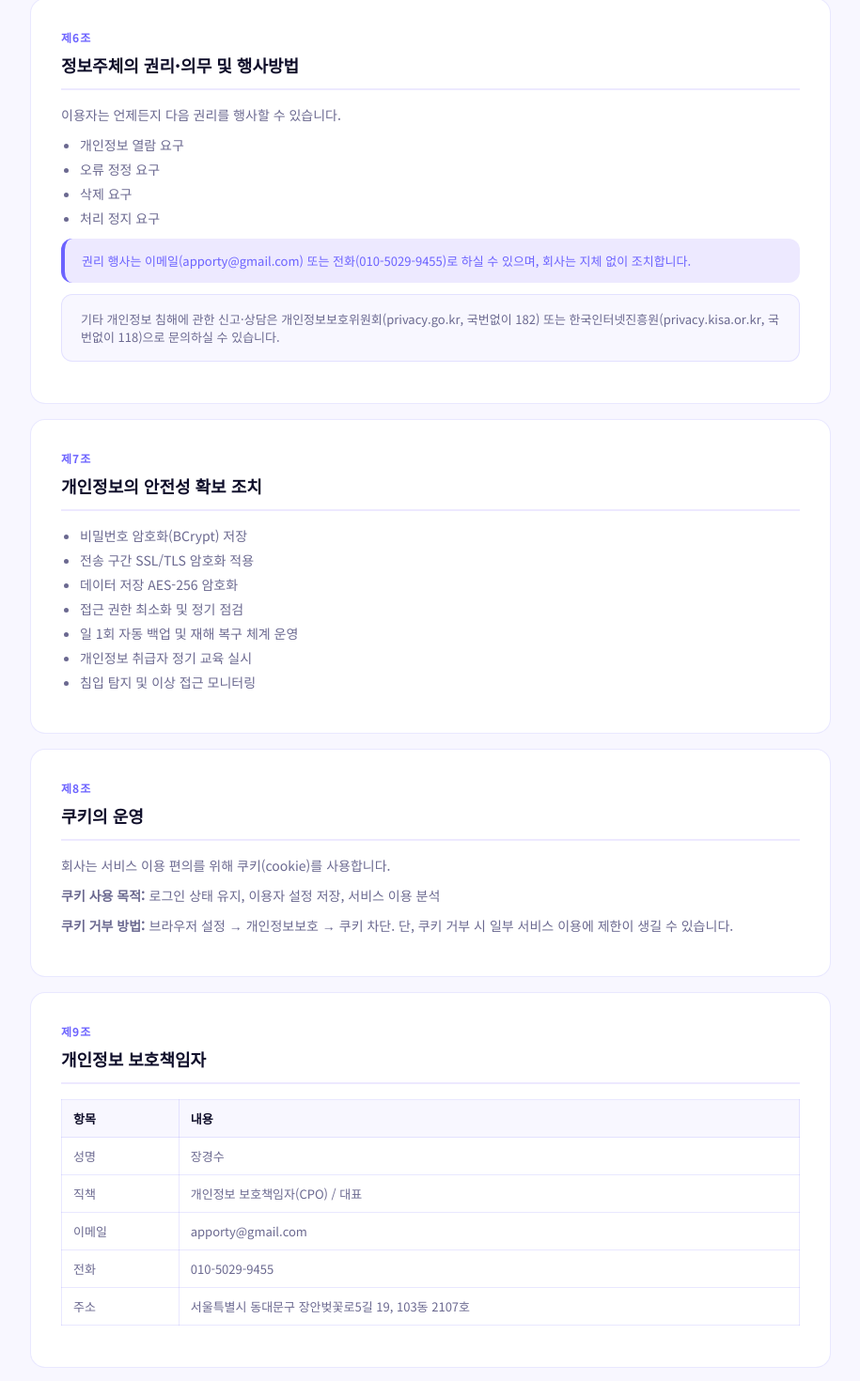
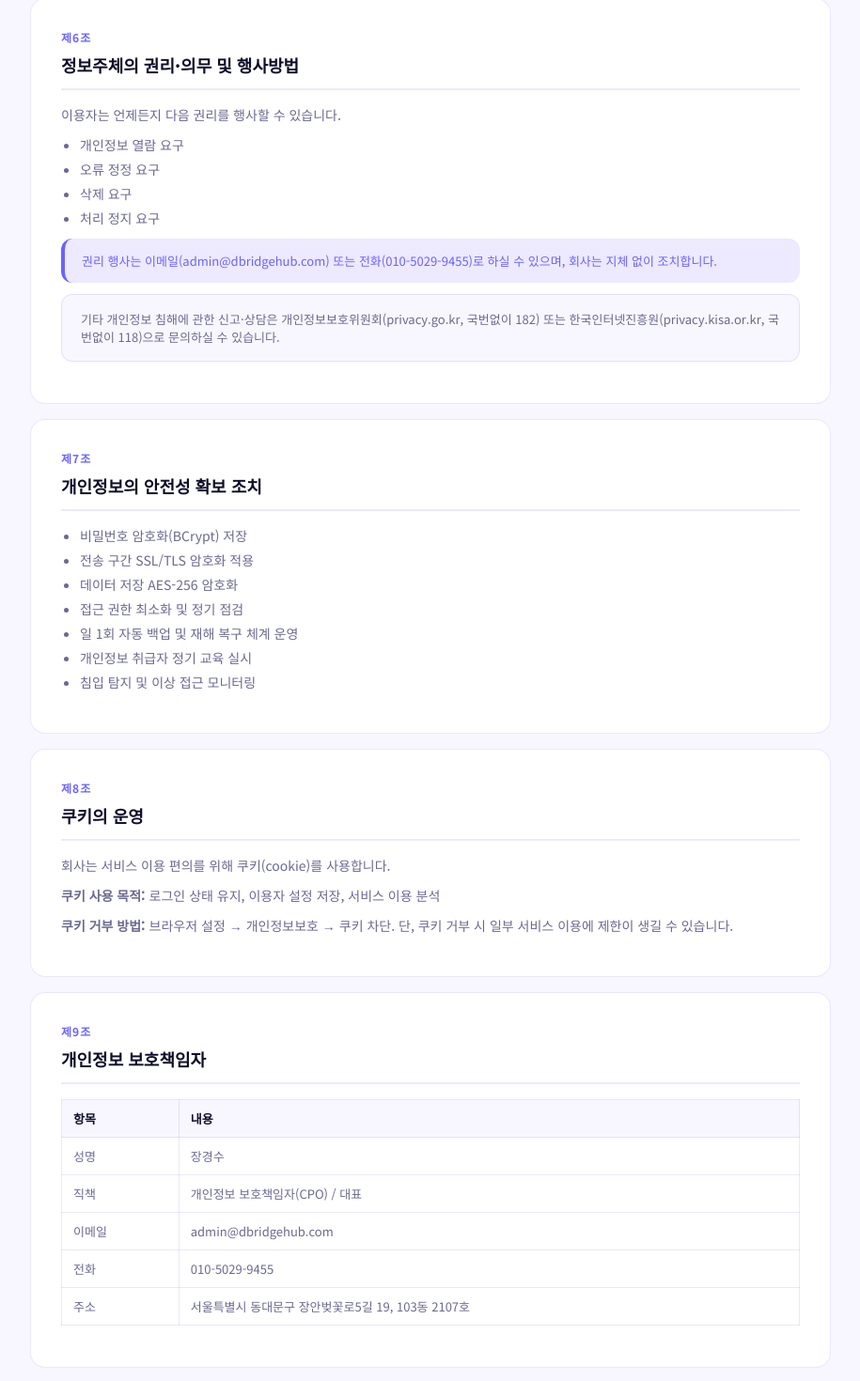
Before and after one commit to hightecbridge/dbridgehub-academy-landing, a React (Vite) app: page /privacy in a window 1280 px wide. Shown: the part 2876-4346 px from the top of the page at 94% size, without its empty margins (182-1097 px from the left). Built offline with nearby package versions, Linux system fonts and the light colour scheme.

Commit message:
first commit

```diff
--- a/src/pages/landing/Sections.tsx
+++ b/src/pages/landing/Sections.tsx
@@ -2,6 +2,7 @@
 import { useEffect, useRef, useState } from 'react'
 import { useModalStore } from '../../store/modalStore'
 import { webApi } from '../../api/client'
+import { PLANS } from '@shared/pricingPlans'
 
 /* ── 스크롤 애니메이션 훅 ── */
 function useFadeUp() {
@@ -139,11 +140,6 @@ export function HowSection() {
 }
 
 /* ══ PRICING ══════════════════════════════════════ */
-const PLANS = [
-  { id: 'starter',  name: '스타터',  desc: '소규모 학원의 첫 디지털 전환.', priceM: 10000, priceY: 8000, items: ['학생 50명까지','반 3개까지','출석·수납 관리','공지사항','학부모 앱 기본'], nope: ['숙제 관리','카카오 알림톡'] },
-  { id: 'standard', name: '스탠다드', desc: '성장하는 중형 학원을 위한 완전한 솔루션.', priceM: 20000, priceY: 16000, popular: true, items: ['학생 100명까지','반 무제한','출석·수납·숙제 관리','카카오 알림톡 연동','학부모 앱 풀 기능','엑셀 내보내기'], nope: [] },
-  { id: 'premium',  name: '프리미엄', desc: '대형 학원 & 프랜차이즈를 위한 엔터프라이즈.', priceM: 50000, priceY: 40000, items: ['학생 무제한','반 무제한','모든 기능 포함','카카오 알림톡 연동','다중 원장 계정','API 연동 지원'], nope: [] },
-]
 
 export function PricingSection() {
   const [mode, setMode] = useState<'m' | 'y'>('m')
@@ -335,7 +331,7 @@ export function ContactSection() {
             <div className="section-label">가입 문의</div>
             <h2 className="section-title">도입 상담이<br/>필요하신가요?</h2>
             <p className="section-desc" style={{ marginBottom: 32 }}>HiAcademy 도입, 요금, 데모 등 원장님께서 남겨 주시는 <strong>가입 문의</strong>만 접수합니다. 빠르게 연락드리겠습니다.</p>
-            {[['📞','전화 상담','010-5029-9455','평일 09:00 – 18:00'],['✉️','이메일','apporty@gmail.com','24시간 이내 답변'],['💬','카카오 채널','@디브릿지허브','실시간 채팅 상담']].map(([icon,label,value,sub]) => (
+            {[['📞','전화 상담','010-5029-9455','평일 09:00 – 18:00'],['✉️','이메일','admin@dbridgehub.com','24시간 이내 답변'],['💬','카카오 채널','@디브릿지허브','실시간 채팅 상담']].map(([icon,label,value,sub]) => (
               <div key={String(label)} style={{ display: 'flex', alignItems: 'flex-start', gap: 14, marginBottom: 20 }}>
                 <div style={{ width: 44, height: 44, borderRadius: 12, background: 'var(--acc3)', display: 'flex', alignItems: 'center', justifyContent: 'center', fontSize: 20, flexShrink: 0 }}>{icon}</div>
                 <div>
--- a/src/pages/legal/Privacy.tsx
+++ b/src/pages/legal/Privacy.tsx
@@ -68,7 +68,7 @@ export default function PrivacyPage() {
       <Sec num="6" title="정보주체의 권리·의무 및 행사방법">
         <P>이용자는 언제든지 다음 권리를 행사할 수 있습니다.</P>
         <Ul items={['개인정보 열람 요구','오류 정정 요구','삭제 요구','처리 정지 요구']} />
-        <Hl>권리 행사는 이메일(apporty@gmail.com) 또는 전화(010-5029-9455)로 하실 수 있으며, 회사는 지체 없이 조치합니다.</Hl>
+        <Hl>권리 행사는 이메일(admin@dbridgehub.com) 또는 전화(010-5029-9455)로 하실 수 있으며, 회사는 지체 없이 조치합니다.</Hl>
         <InfoBox>기타 개인정보 침해에 관한 신고·상담은 개인정보보호위원회(privacy.go.kr, 국번없이 182) 또는 한국인터넷진흥원(privacy.kisa.or.kr, 국번없이 118)으로 문의하실 수 있습니다.</InfoBox>
       </Sec>
 
@@ -88,7 +88,7 @@ export default function PrivacyPage() {
           rows={[
             ['성명','장경수'],
             ['직책','개인정보 보호책임자(CPO) / 대표'],
-            ['이메일','apporty@gmail.com'],
+            ['이메일','admin@dbridgehub.com'],
             ['전화','010-5029-9455'],
             ['주소','서울특별시 동대문구 장안벚꽃로5길 19, 103동 2107호'],
           ]}
--- a/src/pages/legal/Terms.tsx
+++ b/src/pages/legal/Terms.tsx
@@ -43,7 +43,7 @@ export function TermsPage() {
             ['연간 요금제','결제일 31일 이후','잔여 월 기준 환불 (사용 월 제외)'],
           ]}
         />
-        <InfoBox>※ 이용약관 위반으로 인한 강제 해지 시 환불이 제한될 수 있습니다. 환불 문의: apporty@gmail.com / 010-5029-9455</InfoBox>
+        <InfoBox>※ 이용약관 위반으로 인한 강제 해지 시 환불이 제한될 수 있습니다. 환불 문의: admin@dbridgehub.com / 010-5029-9455</InfoBox>
       </Sec>
 
       <Sec num="7" title="이용자 의무">
@@ -112,7 +112,7 @@ export function RefundPage() {
         <div style={{ fontSize: 18, fontWeight: 800, color: 'var(--navy)', marginBottom: 20, paddingBottom: 12, borderBottom: '2px solid var(--ok2)' }}>📞 환불 신청 방법</div>
         <P>아래 연락처로 환불을 신청해 주세요. 영업일 기준 1–2일 이내에 확인 후 처리해드립니다.</P>
         <div style={{ background: 'linear-gradient(135deg,var(--acc3),rgba(108,99,255,.05))', borderRadius: 16, padding: '24px 28px', border: '1px solid rgba(108,99,255,.2)' }}>
-          {[['✉️','이메일 (24시간 접수)','apporty@gmail.com'],['📞','전화 (평일 09:00–18:00)','010-5029-9455'],['⏱️','처리 기간','영업일 기준 3–5일 이내']].map(([icon, label, value]) => (
+          {[['✉️','이메일 (24시간 접수)','admin@dbridgehub.com'],['📞','전화 (평일 09:00–18:00)','010-5029-9455'],['⏱️','처리 기간','영업일 기준 3–5일 이내']].map(([icon, label, value]) => (
             <div key={label} style={{ display: 'flex', alignItems: 'center', gap: 12, marginBottom: 14 }}>
               <div style={{ width: 36, height: 36, borderRadius: 10, background: 'var(--acc3)', display: 'flex', alignItems: 'center', justifyContent: 'center', fontSize: 16, flexShrink: 0 }}>{icon}</div>
               <div>
--- a/vite.config.ts
+++ b/vite.config.ts
@@ -1,8 +1,17 @@
+import path from 'node:path'
+import { fileURLToPath } from 'node:url'
 import { defineConfig } from 'vite'
 import react from '@vitejs/plugin-react'
 
+const __dirname = path.dirname(fileURLToPath(import.meta.url))
+
 export default defineConfig({
   plugins: [react()],
+  resolve: {
+    alias: {
+      '@shared': path.resolve(__dirname, '../../shared'),
+    },
+  },
   server: {
     port: 3001,
     proxy: {
```
Also changed, not shown: tsconfig.json (+6 -2 lines), 3 other files (tests, documents, lock files or other folders).
